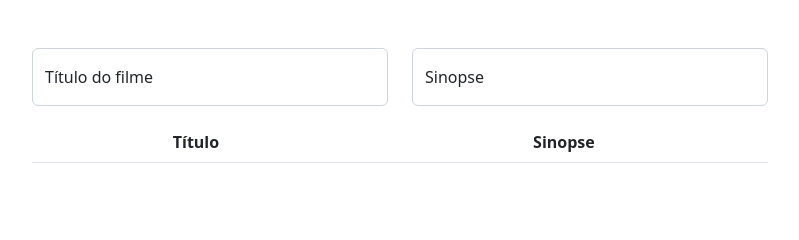
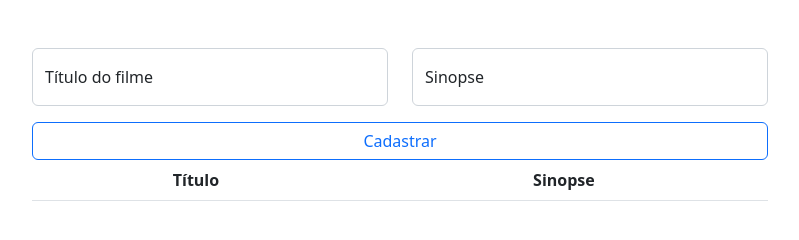
Before and after one commit to amachion/2025_2_projeto_t3_s2, a website: page front/index.html in a window 1280 px wide. Shown: the whole page, without its empty margins (240-1039 px from the left). Drawn offline with nearby package versions, Linux system fonts and the light colour scheme; no server answers.

Commit message:
apostila 09 - até item 2.15

```diff
--- a/front/index.html
+++ b/front/index.html
@@ -1,13 +1,25 @@
 <!doctype html>
 <html lang="pt-br">
+
 <head>
   <meta charset="utf-8">
   <meta name="viewport" content="width=device-width, initial-scale=1">
   <title>Filmes</title>
-    <link href="https://cdn.jsdelivr.net/npm/bootstrap@5.2.3/dist/css/bootstrap.min.css" rel="stylesheet" integrity="sha384-rbsA2VBKQhggwzxH7pPCaAqO46MgnOM80zW1RWuH61DGLwZJEdK2Kadq2F9CUG65" crossorigin="anonymous">
+  <link href="https://cdn.jsdelivr.net/npm/bootstrap@5.2.3/dist/css/bootstrap.min.css" rel="stylesheet"
+    integrity="sha384-rbsA2VBKQhggwzxH7pPCaAqO46MgnOM80zW1RWuH61DGLwZJEdK2Kadq2F9CUG65" crossorigin="anonymous">
 </head>
+
 <body onload="obterFilmes()">
   <div class="container mt-5">
+
+    <div class="row justify-content-center">
+      <div class="col-md-8">
+        <div class="d-none alert alert-danger alert-dismissible fade" role="alert">
+          Preencha todos os campos!
+        </div>
+      </div>
+    </div>
+
 
     <div class="row justify-content-center">
       <div class="col-md-8 col-lg-4">
@@ -22,11 +34,15 @@
           <label for="sinopseInput">Sinopse</label>
         </div>
       </div>
-
     </div>
 
-
-
+    <div class="row justify-content-center">
+      <div class="col-md-8">
+        <div class="btn btn-outline-primary w-100" onclick="cadastrarFilme()">
+          Cadastrar
+        </div>
+      </div>
+    </div>
 
     <div class="row justify-content-center">
       <div class="col-md-8">
@@ -45,8 +61,13 @@
     </div>
   </div>
 
-    <script src="https://cdn.jsdelivr.net/npm/bootstrap@5.2.3/dist/js/bootstrap.bundle.min.js" integrity="sha384-kenU1KFdBIe4zVF0s0G1M5b4hcpxyD9F7jL+jjXkk+Q2h455rYXK/7HAuoJl+0I4" crossorigin="anonymous"></script>
+  <script src="https://cdn.jsdelivr.net/npm/bootstrap@5.2.3/dist/js/bootstrap.bundle.min.js"
+    integrity="sha384-kenU1KFdBIe4zVF0s0G1M5b4hcpxyD9F7jL+jjXkk+Q2h455rYXK/7HAuoJl+0I4"
+    crossorigin="anonymous"></script>
   <script src="https://cdn.jsdelivr.net/npm/axios/dist/axios.min.js"></script>
   <script src="./js/script.js"></script>
+  <script src="https://cdn.jsdelivr.net/npm/bootstrap@5.2.2/dist/js/bootstrap.bundle.min.js"
+    integrity="sha384-OERcA2EqjJCMA+/3y+gxIOqMEjwtxJY7qPCqsdltbNJuaOe923+mo//f6V8Qbsw3" crossorigin="anonymous"></script>
 </body>
+
 </html>
--- a/front/js/script.js
+++ b/front/js/script.js
@@ -17,3 +17,40 @@ async function obterFilmes () {
         celulaSinopse.innerHTML = filme.sinopse
     }
 }
+
+async function cadastrarFilme() {
+    //montar a URL
+    const URLcompleta = `${protocolo}${baseURL}${filmesEndpoint}`
+    //pegar os inputs que o usuário digitou
+    let tituloInput = document.querySelector('#tituloInput')
+    let sinopseInput = document.querySelector('#sinopseInput')
+    let titulo = tituloInput.value
+    let sinopse = sinopseInput.value
+    if (titulo && sinopse) {
+        //limpar as caixinhas
+        tituloInput.value = ""
+        sinopseInput.value = ""
+        //enviar as informações para o back
+        const filmes = (await axios.post(URLcompleta, {titulo, sinopse})).data
+        //limpar a tabela e reconstruir
+        let tabela = document.querySelector('.filmes')
+        let corpoTabela = tabela.getElementsByTagName('tbody')[0]
+        corpoTabela.innerHTML = ""
+        for (let filme of filmes) {
+            let linha = corpoTabela.insertRow(0)
+            let celulaTitulo = linha.insertCell(0)
+            let celulaSinopse = linha.insertCell(1)
+            celulaTitulo.innerHTML = filme.titulo
+            celulaSinopse.innerHTML = filme.sinopse
+        }
+    }
+    else { //exibir o alerta por até 2 segundos
+        let alert = document.querySelector('.alert')
+        alert.classList.add('show')
+        alert.classList.remove('d-none')
+        setTimeout (() => {
+            alert.classList.remove('show')
+            alert.classList.add('d-none')
+        }, 2000)
+    }
+}
--- a/index.js
+++ b/index.js
@@ -23,7 +23,7 @@ app.post('/filmes', (req, res) => {
     const filme = {titulo: titulo, sinopse: sinopse}
     //inserir o filme novo na lista
     filmes.push(filme)
-    //só para ter certeza
+    //devolve a lista de filmes atualizada para o front
     res.send(filmes)
 })
 
```
Lines whose indentation alone changed are shown as unchanged.
